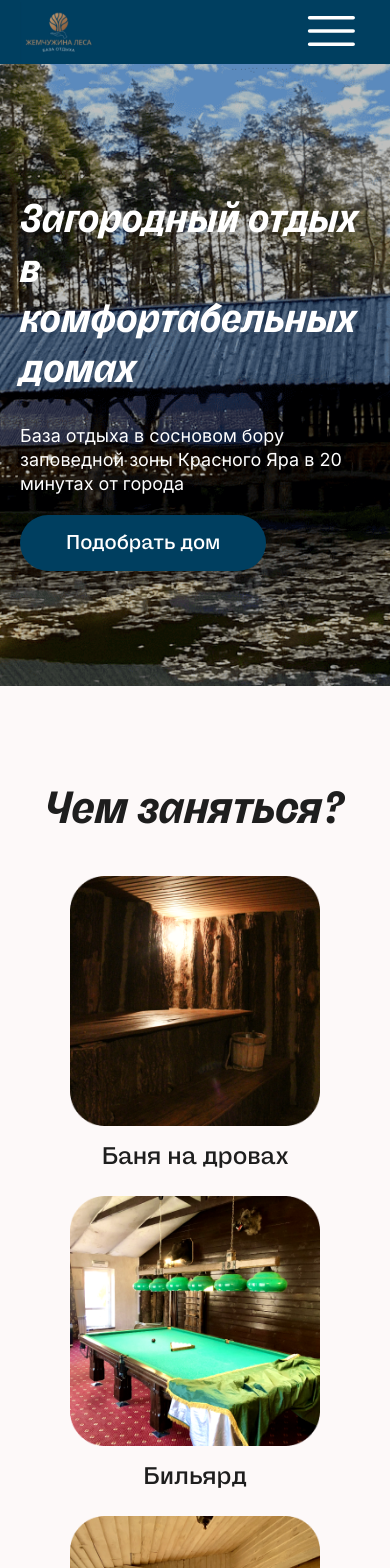
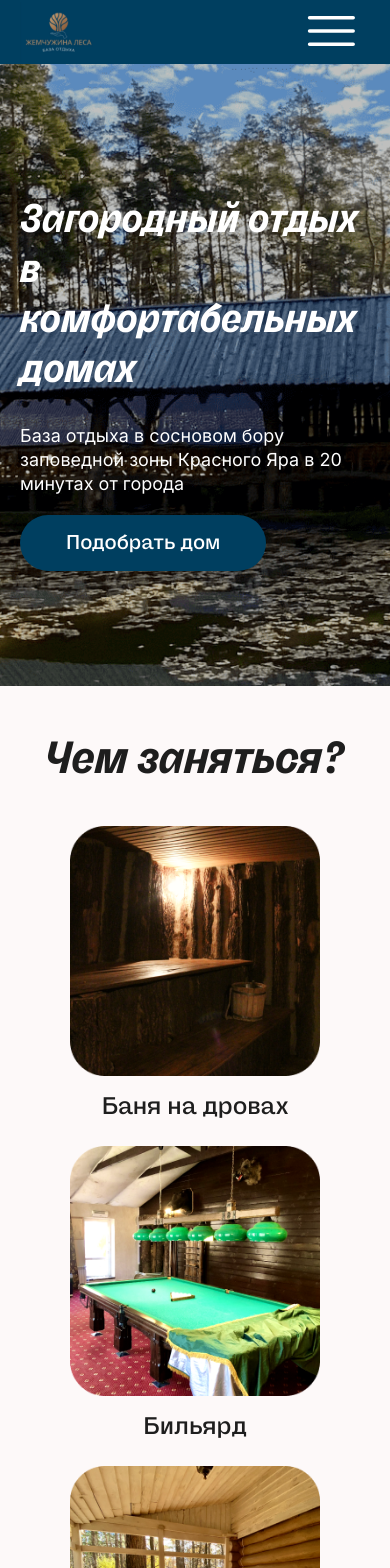
Before and after one commit to DanilAlekseevich/gem-of-forest, a React (Create React App) app: page / in a window 390 px wide. Shown: the top 1568 px of the page. Built offline with nearby package versions, Linux system fonts and the light colour scheme.

Commit message:
Resize margin between section

```diff
--- a/src/sass/_mixins.scss
+++ b/src/sass/_mixins.scss
@@ -9,7 +9,7 @@
 
   @media (max-width: 640px) {
     padding-top: 50px;
-    margin-top: 50px;
+    margin-top: 0;
   }
 
   @media (max-width: 320px) {
```
